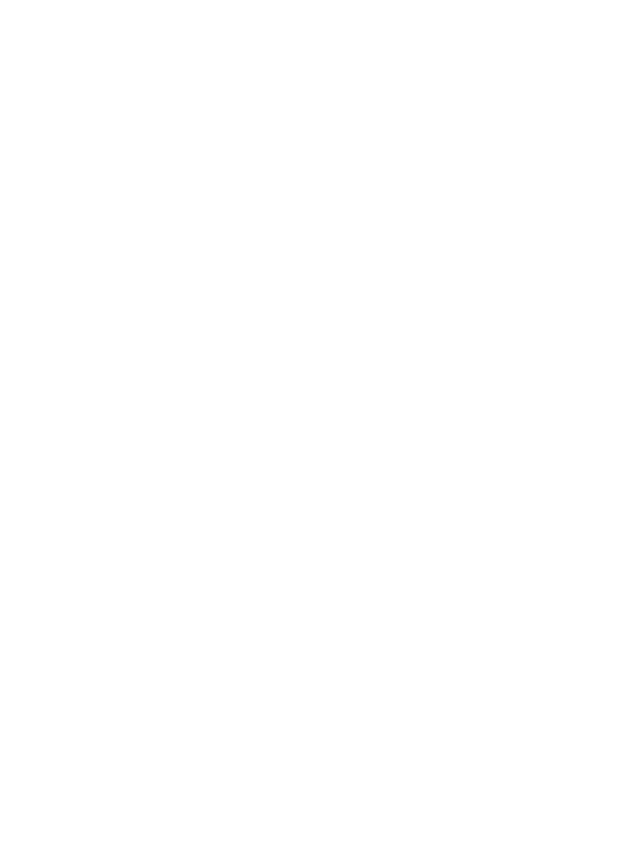
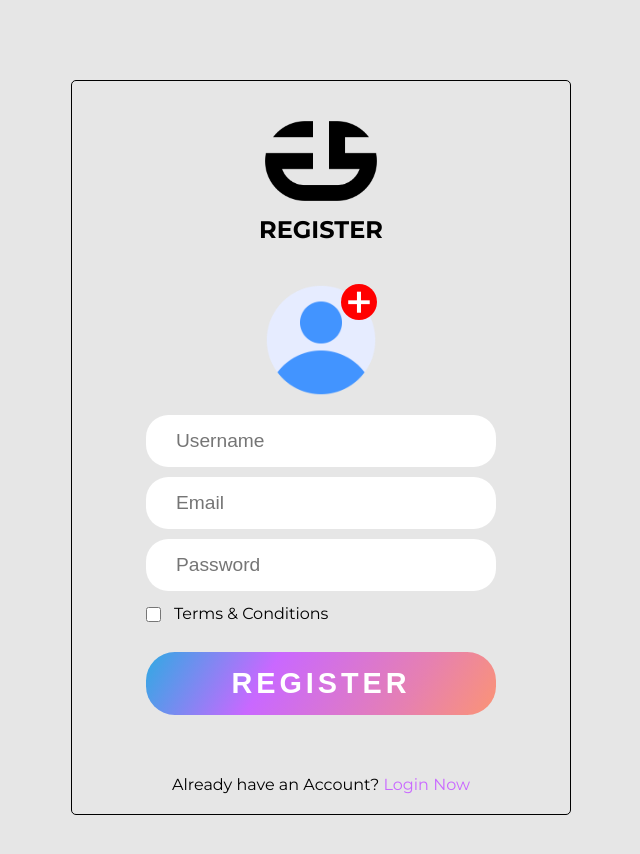
Before and after one commit to priyanshpatel18/ExpenShare-Web, a React (Vite) app: page /registration in a window 1280 px wide. Before the commit this address had no page. Shown: the top 854 px of the page, without its empty margins (319-959 px from the left). Before the commit the page ends 800 px from the top, so only its background shows below. Built offline with nearby package versions, Linux system fonts and the light colour scheme.

Commit message:
Registration page created

```diff
--- a/src/App.tsx
+++ b/src/App.tsx
@@ -1,5 +1,6 @@
 import { Route, Routes } from "react-router-dom";
 import SplashScreen from "./components/SplashScreen"
+import RegistrationPage from "./pages/RegistrationPage"
 
 // pages
 import HomePage from "./pages/HomePage";
@@ -9,6 +10,7 @@
 		<main>
 			<Routes>
 				<Route path="/" element={<HomePage />} />
+				<Route path="/registration" element={<RegistrationPage />} />
 			</Routes>
 		</main>
 	);
--- /dev/null
+++ b/src/components/FormSubmitButton.tsx
@@ -0,0 +1,11 @@
+import React from "react";
+
+interface ButtonProps {
+	value: string;
+}
+
+const Button: React.FC<ButtonProps> = ({ value }) => {
+	return <button type="submit" className="btn">{value}</button>;
+};
+
+export default Button;
--- /dev/null
+++ b/src/components/Input.tsx
@@ -0,0 +1,29 @@
+import React, { ChangeEvent } from "react";
+
+interface InputProps {
+	type: string;
+	value: string;
+	placeholder: string;
+	setFunction: (value: string) => void;
+	required?: boolean;
+}
+
+const Input: React.FC<InputProps> = ({ type, value, placeholder, setFunction, required = false }) => {
+	const handleChange = (e: ChangeEvent<HTMLInputElement>) => {
+		setFunction(e.target.value);
+	};
+
+	return (
+		<div className="inputContainer">
+			<input
+				type={type}
+				value={value}
+				placeholder={placeholder}
+				onChange={handleChange}
+				required={required}
+			/>
+		</div>
+	);
+};
+
+export default Input;
--- a/src/index.css
+++ b/src/index.css
@@ -1,3 +1,4 @@
+@import url("https://fonts.googleapis.com/css2?family=Montserrat:ital,wght@0,100;0,200;0,300;0,400;0,500;0,600;0,700;0,800;0,900;1,100;1,200;1,300;1,400;1,500;1,600;1,700;1,800;1,900&display=swap");
 * {
 	margin: 0;
 	padding: 0;
@@ -6,6 +7,13 @@
 
 :root {
 	--clr-01-primary: rgb(255, 255, 255);
+	--clr-background: rgb(230, 230, 230);
+
+	--gradient--btn: linear-gradient(120deg, #2faae3 0%, #c968ff 35%, #e680b1 75%, #fb9475 100%);
+}
+
+body {
+	font-family: "Montserrat", sans-serif;
 }
 
 /* Splash Screen Style */
@@ -50,3 +58,172 @@
 .splashScreenPage img {
 	width: 100%;
 }
+
+/* registration/login basic page styles */
+.RegistrationPage {
+	min-height: 100vh;
+	width: 100%;
+	background-color: var(--clr-background);
+	display: flex;
+	flex-direction: column;
+	align-items: center;
+}
+
+.RegistrationPage .logo {
+	width: 7rem;
+	margin: 10px;
+}
+
+.RegistrationPage .logo img {
+	width: 100%;
+}
+
+.RegistrationPage .pageTitle {
+	display: flex;
+	flex-direction: column;
+	align-items: center;
+	margin: 10px;
+}
+
+/* registration/login form styles */
+.RegistrationPage .formContainer {
+	width: 500px;
+	border: 1px solid black;
+	padding: 20px 40px;
+	border-radius: 5px;
+	margin-top: 80px;
+	margin-bottom: 80px;
+	display: flex;
+	flex-direction: column;
+	align-items: center;
+}
+
+.RegisterForm {
+	display: flex;
+	flex-direction: column;
+	align-items: center;
+	margin: 30px 0;
+}
+
+.RegisterForm .inputs {
+	display: flex;
+	flex-direction: column;
+	margin: 10px;
+}
+
+.RegisterForm .inputs input {
+	width: 350px;
+	padding: 15px 30px;
+	margin: 5px 0px;
+	border: none;
+	font-size: 1.2rem;
+	border-radius: 1.4rem;
+}
+
+.RegisterForm .inputs input:focus {
+	outline: 3px solid #ca68ff79;
+}
+
+.RegisterForm .inputCheckbox {
+	width: 100%;
+	display: flex;
+	align-items: center;
+	justify-content: flex-start;
+	gap: 10px;
+	padding: 0px 10px;
+}
+
+.RegisterForm .inputCheckbox input {
+	width: 15px;
+	height: 15px;
+	margin: 0;
+	outline: none;
+}
+
+.RegisterForm .inputCheckbox label {
+	margin-left: 3px;
+	line-height: 1;
+}
+
+.btn {
+	width: 350px;
+	padding: 15px 30px;
+	margin: 30px 0px;
+	border: none;
+	font-size: 1.8rem;
+	border-radius: 1.8rem;
+	text-transform: uppercase;
+	color: #ffffff;
+	font-weight: 700;
+	letter-spacing: 4px;
+	background: var(--gradient--btn);
+}
+
+/* profile style */
+.profile {
+	width: 7rem;
+	position: relative;
+}
+
+.profile img {
+	width: 100%;
+	border-radius: 50%;
+	aspect-ratio: 1;
+}
+
+.profile [type="file"] {
+	display: none;
+}
+
+.RegistrationPage .profile::before {
+	content: "+";
+	position: absolute;
+	top: 0px;
+	right: 0px;
+	background-color: #ff0000;
+	width: 36px;
+	height: 36px;
+	aspect-ratio: 1;
+	border-radius: 50%;
+	display: flex;
+	align-items: center;
+	justify-content: center;
+	font-size: 3rem;
+	font-weight: 500;
+	color: #ffffff;
+}
+
+.link {
+	text-decoration: none;
+	color: #c968ff;
+}
+
+.link:active {
+	color: #ff0000;
+}
+
+@media screen and (max-width: 600px) {
+	.RegistrationPage .formContainer {
+		border: none;
+		padding: 20px 0px;
+		margin-top: 0px;
+		margin-bottom: 0px;
+		width: 100vw;
+		height: 100vh;
+	}
+
+	.RegisterForm {
+		width: 90vw;
+	}
+
+	.RegisterForm .inputs input {
+		width: 100%;
+		padding: 20px 30px;
+		margin: 10px 0px;
+		font-size: 1.4rem;
+	}
+
+	.RegisterForm button {
+		width: 90%;
+	}
+}
--- /dev/null
+++ b/src/pages/RegistrationPage.tsx
@@ -0,0 +1,76 @@
+import React from "react";
+import { Link } from "react-router-dom";
+import logo from "../assets/APP-LOGO-LIGHT-THEME.png";
+import Input from "../components/Input";
+import FormSubmitButton from "../components/FormSubmitButton";
+import profile from "../assets/profile.png";
+
+interface RegistrationPageProps {}
+
+const RegistrationPage: React.FC<RegistrationPageProps> = () => {
+	const handleRegistration = () => {
+		// Implement your registration logic here
+	};
+
+	return (
+		<div className="RegistrationPage">
+			<div className="formContainer">
+				<div className="pageTitle">
+					<div className="logo">
+						<img src={logo} alt="" />
+					</div>
+					<h2>REGISTER</h2>
+				</div>
+				<form className="RegisterForm" onSubmit={handleRegistration}>
+					<div className="profile">
+						<label htmlFor="profile">
+							<img src={profile} alt="avatar" className="profileImg" />
+							<input type="file" name="profile" id="profile" />
+						</label>
+					</div>
+					<div className="inputs">
+						<Input
+							type="text"
+							value=""
+							placeholder="Username"
+							setFunction={(value) => console.log(value)} // Replace with your logic
+							required
+						/>
+						<Input
+							type="email"
+							value=""
+							placeholder="Email"
+							setFunction={(value) => console.log(value)} // Replace with your logic
+							required
+						/>
+						<Input
+							type="password"
+							value=""
+							placeholder="Password"
+							setFunction={(value) => console.log(value)} // Replace with your logic
+						/>
+					</div>
+					<div className="inputCheckbox">
+						<input
+							type="checkbox"
+							name="termsAndConditions"
+							id="termsAndConditions"
+							value="termsAndConditions"
+							required
+						/>
+						<label htmlFor="termsAndConditions">Terms & Conditions</label>
+					</div>
+					<FormSubmitButton value="Register" />
+				</form>
+				<p>
+					Already have an Account?{" "}
+					<Link to="/login" className="link">
+						Login Now
+					</Link>
+				</p>
+			</div>
+		</div>
+	);
+};
+
+export default RegistrationPage;
```
Also changed, not shown: src/components/InputCheckbox.jsx (added, +14 -0 lines), src/assets/profile.png (added). Lines whose indentation alone changed are shown as unchanged.
